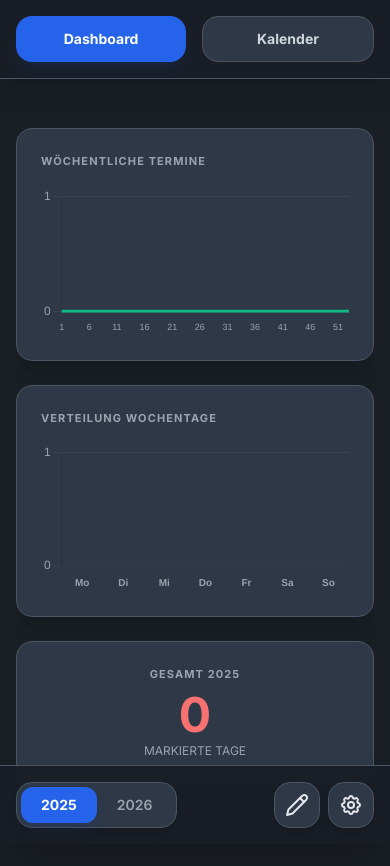
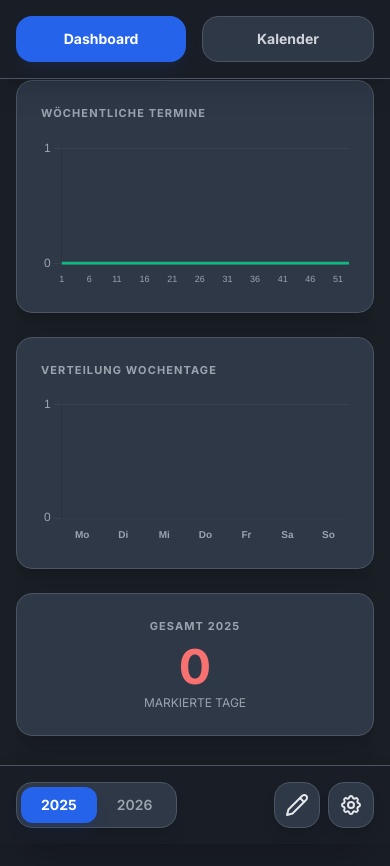
Before and after one commit to blackfootnavajo/kiwikalender, a plain HTML site: page docs/index.html in a window 390 px wide. Drawn offline with nearby package versions, Linux system fonts and the light colour scheme.

Commit message:
Adjust padding and class attributes in index.html

```diff
--- a/docs/index.html
+++ b/docs/index.html
@@ -1,5 +1,5 @@
 <!DOCTYPE html>
-<html lang="de" class="scroll-smooth scroll-pt-[160px]">
+<html lang="de" class="scroll-smooth scroll-pt-[90px]">
 <head>
     <meta charset="UTF-8">
     <meta name="viewport" content="width=device-width, initial-scale=1.0, maximum-scale=1.0, user-scalable=0">
@@ -167,7 +167,7 @@
         }
     </style>
 </head>
-<body class="min-h-screen p-4 md:p-8 pt-32 pb-32">
+<body class="min-h-screen p-4 md:p-8 pt-20 md:pt-28 pb-24 md:pb-28">
 
     <div id="toast" class="toast-notification">Nachricht</div>
 
```
